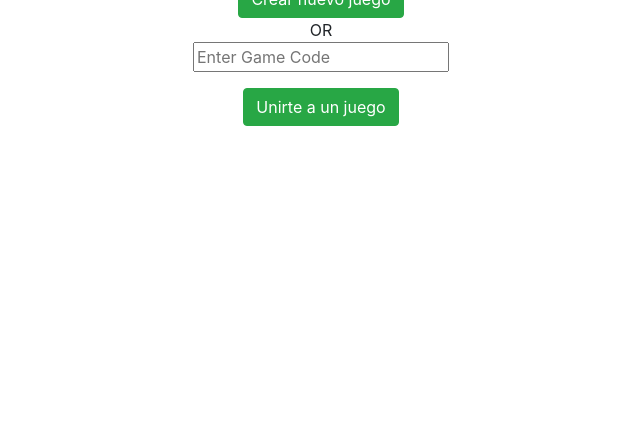
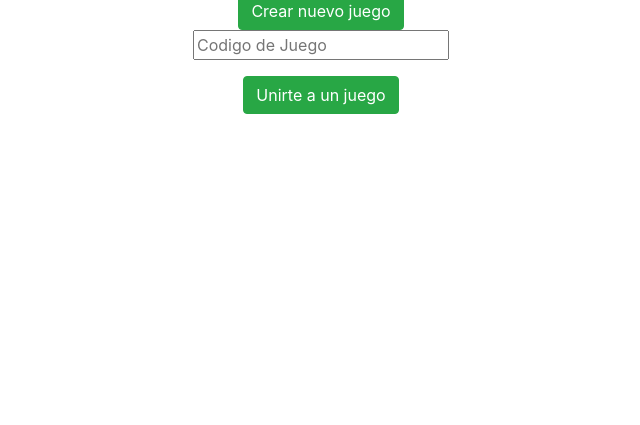
Before and after one commit to NavyStarite/SnakePVP, a plain HTML site: page frontend/index.html in a window 1280 px wide. Shown: the part 375-800 px from the top of the page, without its empty margins (319-959 px from the left). Drawn offline with nearby package versions, Linux system fonts and the light colour scheme; no server answers.

Commit message:
Traducciones

```diff
--- a/frontend/index.html
+++ b/frontend/index.html
@@ -25,9 +25,9 @@
             >
               Crear nuevo juego
             </button>
-            <div>OR</div>
+            <div></div>
             <div class="form-group">
-              <input type="text" placeholder="Enter Game Code" id="gameCodeInput"/>
+              <input type="text" placeholder="Codigo de Juego" id="gameCodeInput"/>
             </div>
             <button
               type="submit"
@@ -42,7 +42,7 @@
       <div id="gameScreen" class="h-100">
         <div class="d-flex flex-column align-items-center justify-content-center h-100">
 
-          <h1>Your game code is: <span id="gameCodeDisplay"></span></h1>
+          <h1>El codigo de tu juego es: <span id="gameCodeDisplay"></span></h1>
 
           <canvas id="canvas"></canvas>
         </div>
```
